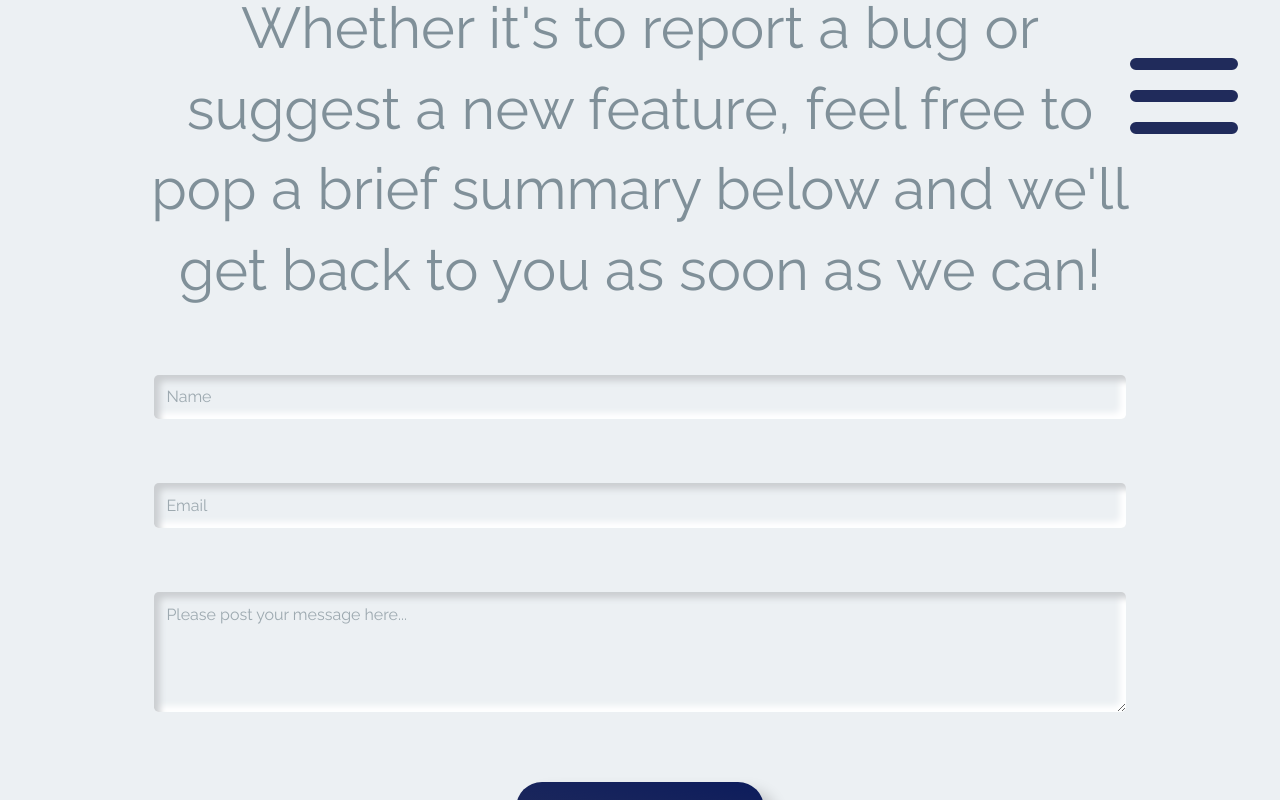
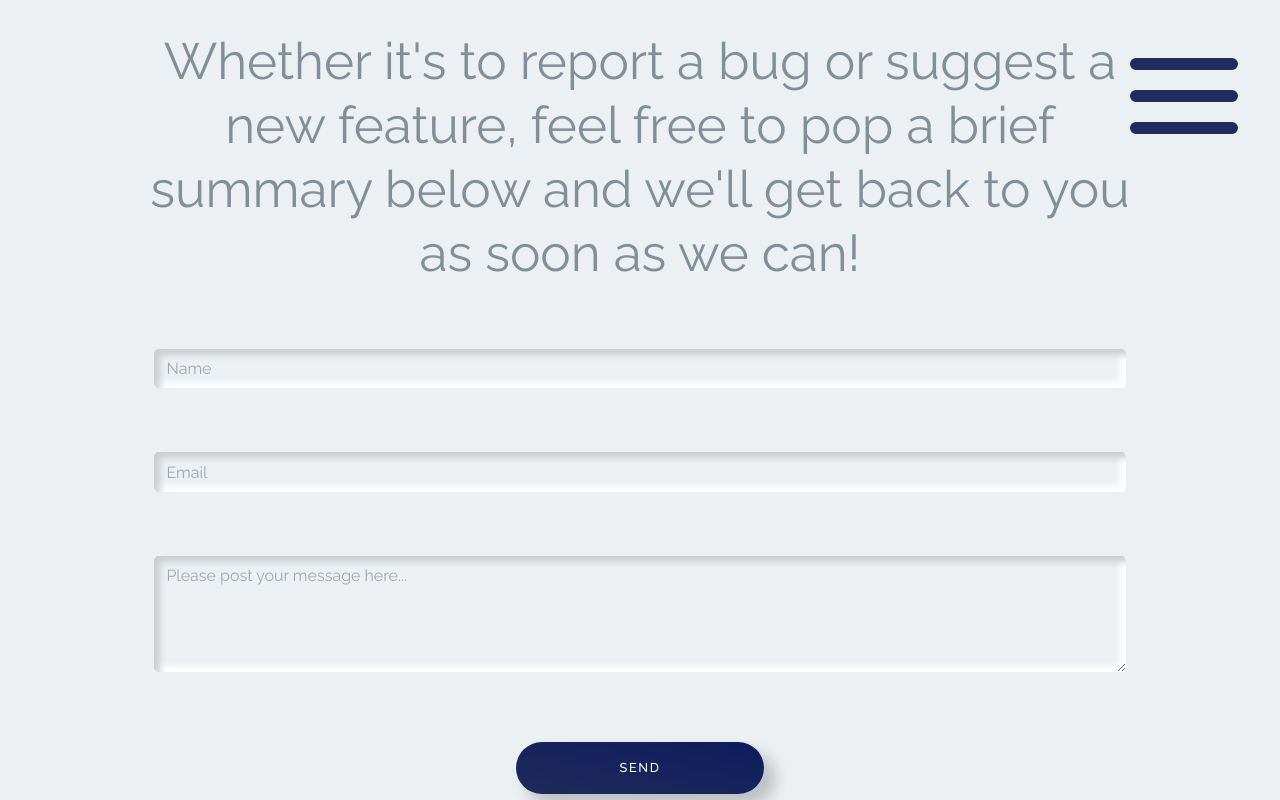
Before and after one commit to loosenthedark/going-for-gold, a React (Create React App) app: page /contact in a window 1280 px wide. Built offline with nearby package versions, Linux system fonts and the light colour scheme; no server answers.

Commit message:
BUG FIX: overflow horizontal scroll issue on landing page

```diff
--- a/src/components/SideNav.js
+++ b/src/components/SideNav.js
@@ -9,32 +9,13 @@ const SideNav = () => {
 
   return (
     <nav className={`flex-centre sidenav ${isSideNavOpen && "show-sidenav"}`}>
-      <div className='sidenav-header'>
-        {/* <img src={logo} alt='Coding Addict logo' className='logo' /> */}
-        {/* <button className='close-btn' onClick={closeSideNav}>
-          <FaTimes />
-        </button> */}
-      </div>
-      {/* <ul className='links'>
-        <li>Link 1</li>
-        <li>Link 2</li>
-        <li>Link 3</li> */}
-      {/* {links.map((link) => {
-          return (
-            <li key={link.id}>
-              <a href={link.url}>
-                {link.icon} {link.text}
-              </a>
-            </li>
-          );
-        })} */}
-      {/* </ul> */}
+      <div className='sidenav-header'></div>
       <ul className='container-buttons-nav flex-centre-a'>
         <li>
           <Link
             to='/'
             className='btn btn-landing bg-blue-olympic'
-            style={{ opacity: 0.5 }}
+            style={{ opacity: 0.4 }}
           >
             Home
           </Link>
@@ -43,7 +24,7 @@ const SideNav = () => {
           <Link
             to='/'
             className='btn btn-landing bg-black'
-            style={{ opacity: 0.5 }}
+            style={{ opacity: 0.4 }}
           >
             Dark Mode
           </Link>
@@ -58,9 +39,9 @@ const SideNav = () => {
                     opacity: 1,
                     fontWeight: 600,
                     boxShadow:
-                      "0.65rem 0.65rem 0.9rem 0.065rem rgba(0, 0, 0, 0.3)",
+                      "0.65rem 0.65rem 0.9rem 0.065rem rgba(32, 43, 91, 0.5)",
                   }
-                : { opacity: 0.5 }
+                : { opacity: 0.4 }
             }
           >
             Medallists
@@ -76,9 +57,9 @@ const SideNav = () => {
                     opacity: 1,
                     fontWeight: 600,
                     boxShadow:
-                      "0.65rem 0.65rem 0.9rem 0.065rem rgba(0, 0, 0, 0.3)",
+                      "0.65rem 0.65rem 0.9rem 0.065rem rgba(32, 43, 91, 0.5)",
                   }
-                : { opacity: 0.5 }
+                : { opacity: 0.4 }
             }
           >
             About
@@ -94,9 +75,9 @@ const SideNav = () => {
                     opacity: 1,
                     fontWeight: 600,
                     boxShadow:
-                      "0.65rem 0.65rem 0.9rem 0.065rem rgba(0, 0, 0, 0.3)",
+                      "0.65rem 0.65rem 0.9rem 0.065rem rgba(32, 43, 91, 0.5)",
                   }
-                : { opacity: 0.5 }
+                : { opacity: 0.4 }
             }
           >
             Contact
--- a/src/index.css
+++ b/src/index.css
@@ -71,6 +71,7 @@ body {
 
 body>* {
     position: relative;
+    overflow-x: hidden;
 }
 
 ul {
@@ -140,8 +141,8 @@ h4 {
 }
 
 h6 {
-    line-height: 1.4;
-    font-size: 4.5vw;
+    line-height: 1.25;
+    font-size: 4vw;
     font-weight: 400;
     color: #809099;
 }
@@ -181,7 +182,7 @@ article {
 }
 
 textarea {
-    padding: 0.8rem;
+    padding: 0.65rem 0.8rem;
     color: #464a4c;
     border-radius: 0.3rem;
     font-size: 1rem;
@@ -1046,8 +1047,8 @@ Contact
 }
 
 .form-contact>.form-logo {
-    width: 30vw;
-    height: 30vw;
+    width: 25vw;
+    height: 25vw;
     background-position: center;
     background-size: cover;
     margin: 0 auto;
@@ -1079,7 +1080,7 @@ textarea,
 }
 
 .form-contact .form-control {
-    padding: 0.8rem;
+    padding: 0.65rem 0.8rem;
     border-radius: 0.3rem;
     font-size: 1rem;
     background-color: #ecf0f3;
```
